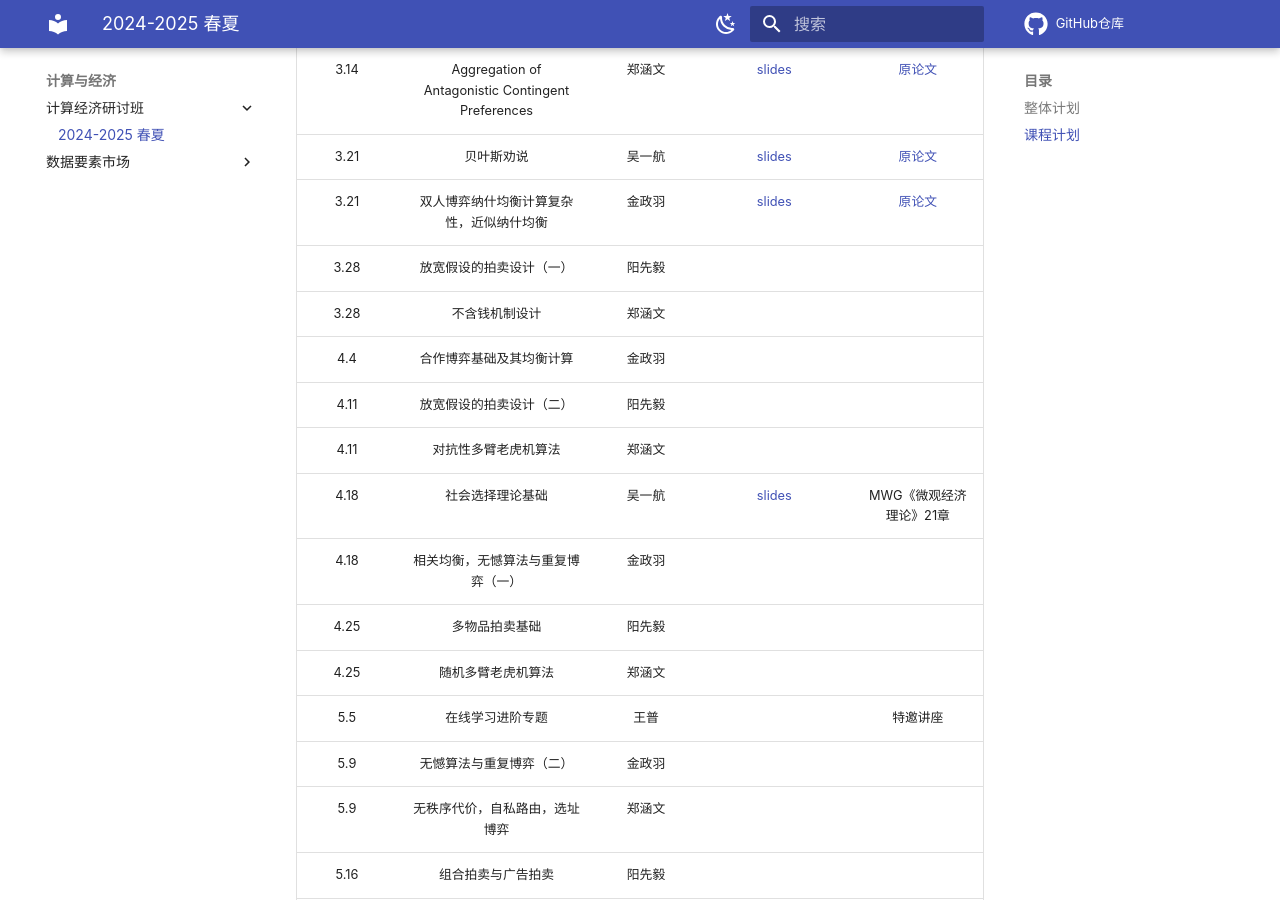
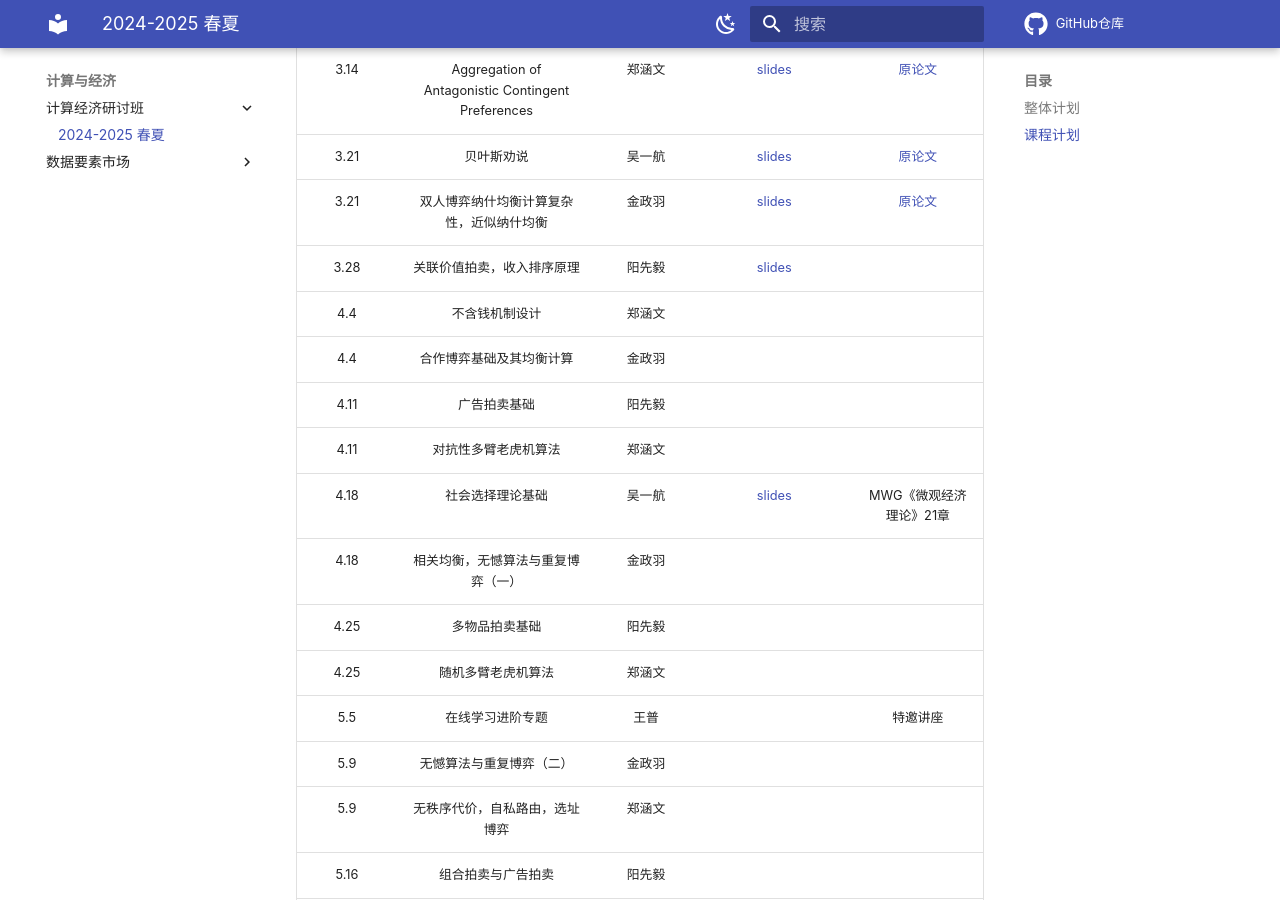
Before and after one commit to yhwu-is/Teach, an MkDocs documentation site: the page built from docs/ec/seminar/25sp.md, in a window 1280 px wide and 900 px high, scrolled down 1376 px. Built offline with MkDocs 1.6.1 and Material for MkDocs 9.7.7, drawn with Linux system fonts in a browser that asks for light colours; comment, search, counter and statistics services are not loaded.

Commit message:
docs: 更新EC研讨班

```diff
--- a/docs/ec/seminar/25sp.md
+++ b/docs/ec/seminar/25sp.md
@@ -39,10 +39,10 @@
 | 3.14 | Aggregation of Antagonistic Contingent Preferences | 郑涵文 | [slides](25sp/25sp-02-Antagonistic_Contingent_Preferences.pdf) | [原论文](25sp/Aggregation%20of%20Antagonistic%20Contingent%20Preferences-%20When%20Is%20It%20Possible?.pdf) |
 | 3.21 | 贝叶斯劝说 | 吴一航 | [slides](25sp/25sp-lec6-persuasion.pdf) | [原论文](25sp/Bayesian%20Persuasion.pdf) |
 | 3.21 | 双人博弈纳什均衡计算复杂性，近似纳什均衡 | 金政羽 | [slides](25sp/ne_complexity2.pdf) | [原论文](25sp/Settling%20the%20Complexity%20of%20Computing%20Two-Player%20Nash%20Equilibria.pdf) |
-| 3.28 | 放宽假设的拍卖设计（一） | 阳先毅 |  |  |
-| 3.28 | 不含钱机制设计 | 郑涵文 |  |  |
+| 3.28 | 关联价值拍卖，收入排序原理 | 阳先毅 | [slides](25sp/auction_3.pdf) |  |
+| 4.4 | 不含钱机制设计 | 郑涵文 |  |  |
 | 4.4 | 合作博弈基础及其均衡计算 | 金政羽 |  |  |
-| 4.11 | 放宽假设的拍卖设计（二） | 阳先毅 |  |  |
+| 4.11 | 广告拍卖基础 | 阳先毅 |  |  |
 | 4.11 | 对抗性多臂老虎机算法 | 郑涵文 |  |
 | 4.18 | 社会选择理论基础 | 吴一航 | [slides](25sp/25sp-lec7-social.pdf) | MWG《微观经济理论》21章 |
 | 4.18 | 相关均衡，无憾算法与重复博弈（一） | 金政羽 |  |  |
```
Also changed, not shown: 1 other file.
